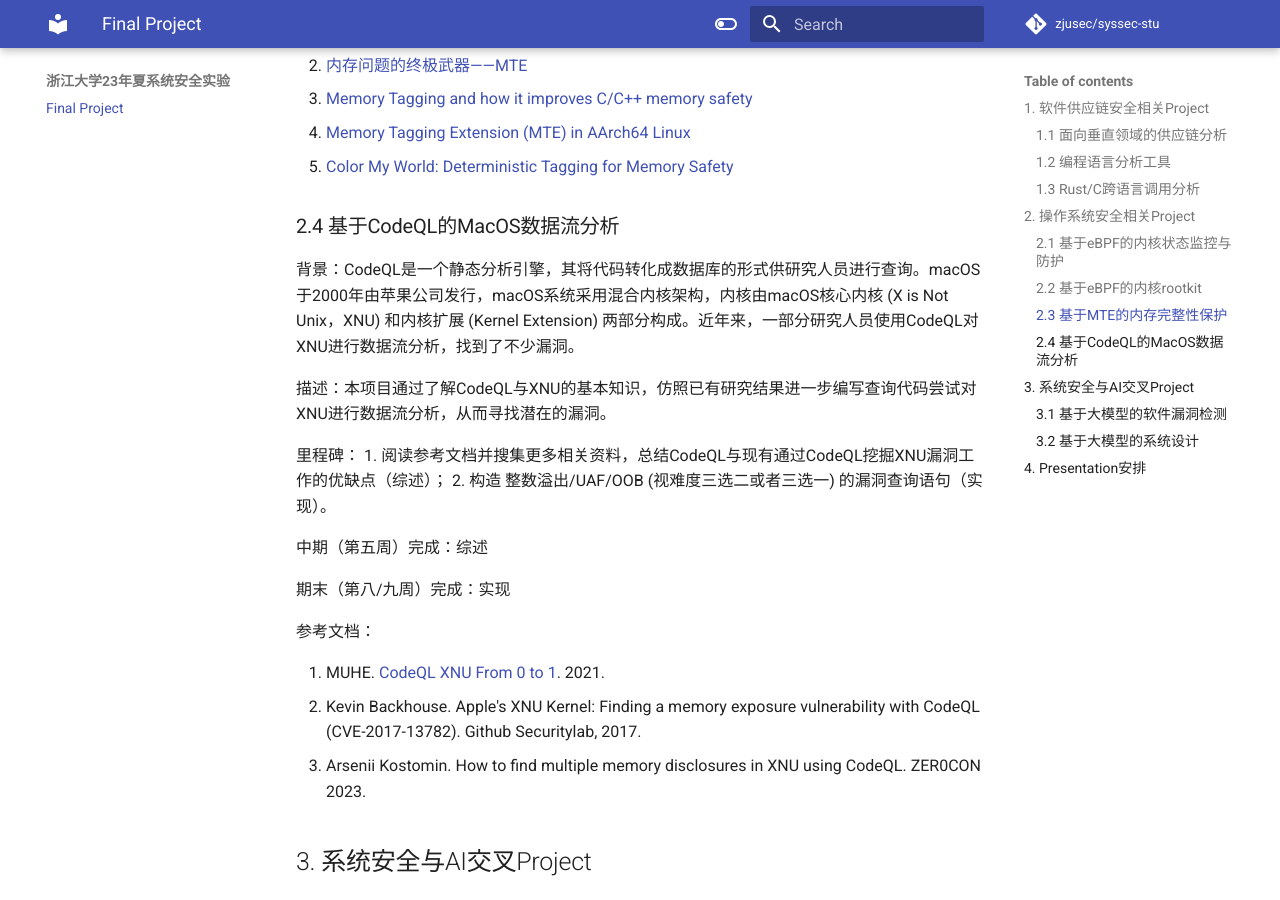
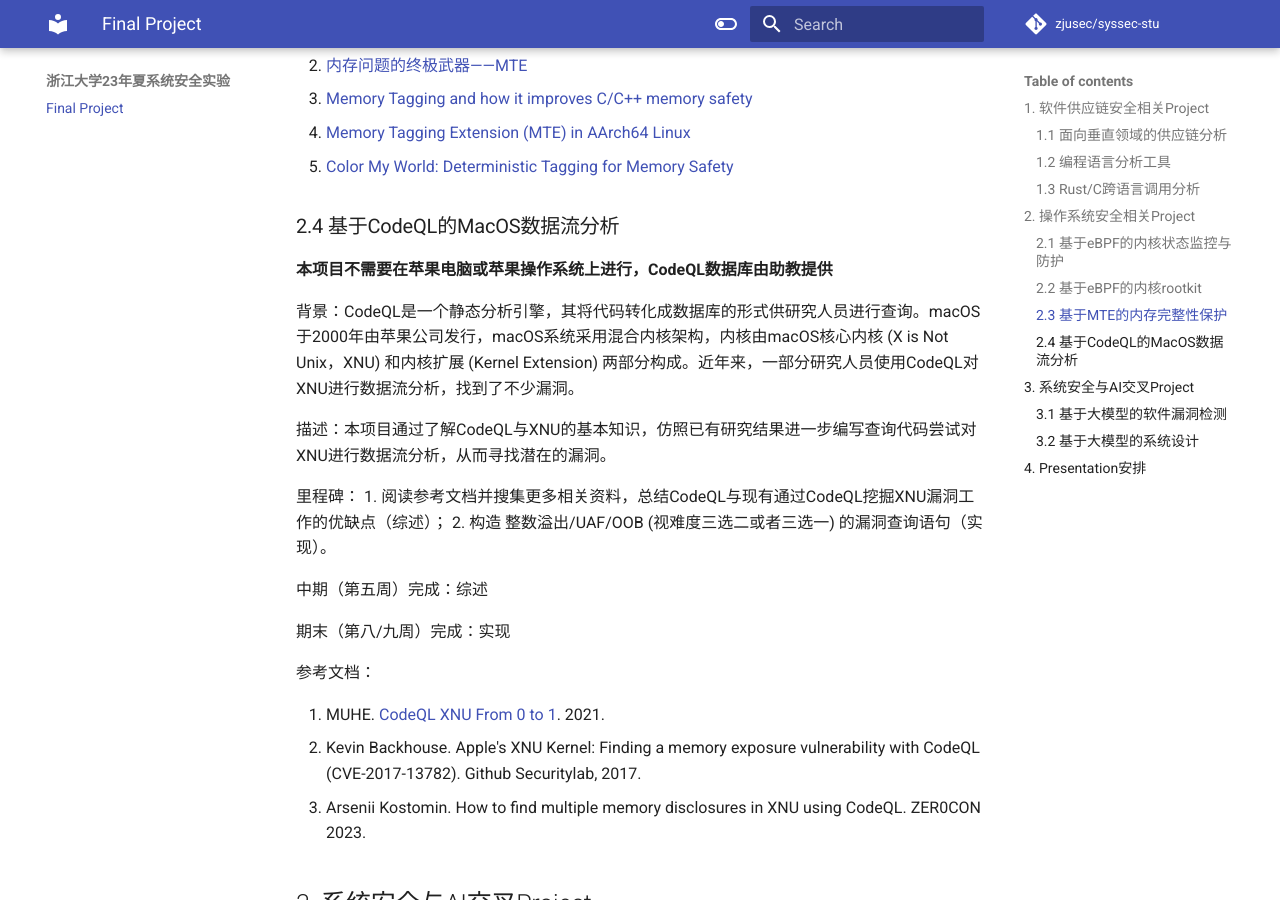
Before and after one commit to syssec24/syssec24.github.io, an MkDocs documentation site: the page built from docs/proj.md, in a window 1280 px wide and 900 px high, scrolled down 4014 px. Built offline with MkDocs 1.6.1 and Material for MkDocs 9.7.7, drawn with Linux system fonts in a browser that asks for light colours.

Commit message:
update docs/proj.md.
Signed-off-by: Drl.emrn <7926241+drlemrn@user.noreply.gitee.com>

```diff
--- a/docs/proj.md
+++ b/docs/proj.md
@@ -120,6 +120,8 @@ Arm在2019年发布的ARMv8.5硬件规范中首次提出了MTE，它用4个比
 
 ### 2.4 基于CodeQL的MacOS数据流分析
 
+**本项目不需要在苹果电脑或苹果操作系统上进行，CodeQL数据库由助教提供**
+
 背景：CodeQL是一个静态分析引擎，其将代码转化成数据库的形式供研究人员进行查询。macOS于2000年由苹果公司发行，macOS系统采用混合内核架构，内核由macOS核心内核 (X is Not Unix，XNU) 和内核扩展 (Kernel Extension) 两部分构成。近年来，一部分研究人员使用CodeQL对XNU进行数据流分析，找到了不少漏洞。
 
 描述：本项目通过了解CodeQL与XNU的基本知识，仿照已有研究结果进一步编写查询代码尝试对XNU进行数据流分析，从而寻找潜在的漏洞。
```
